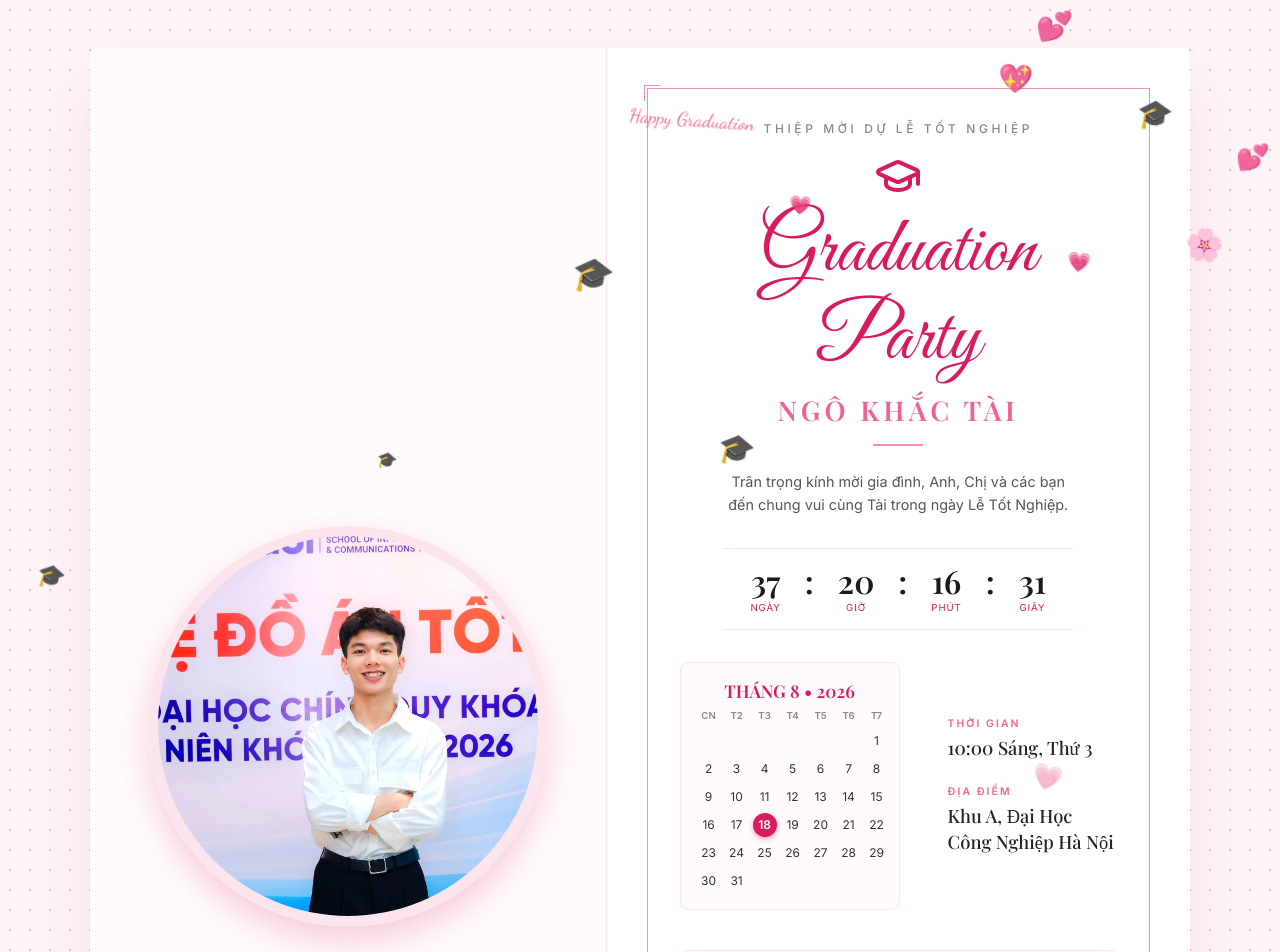
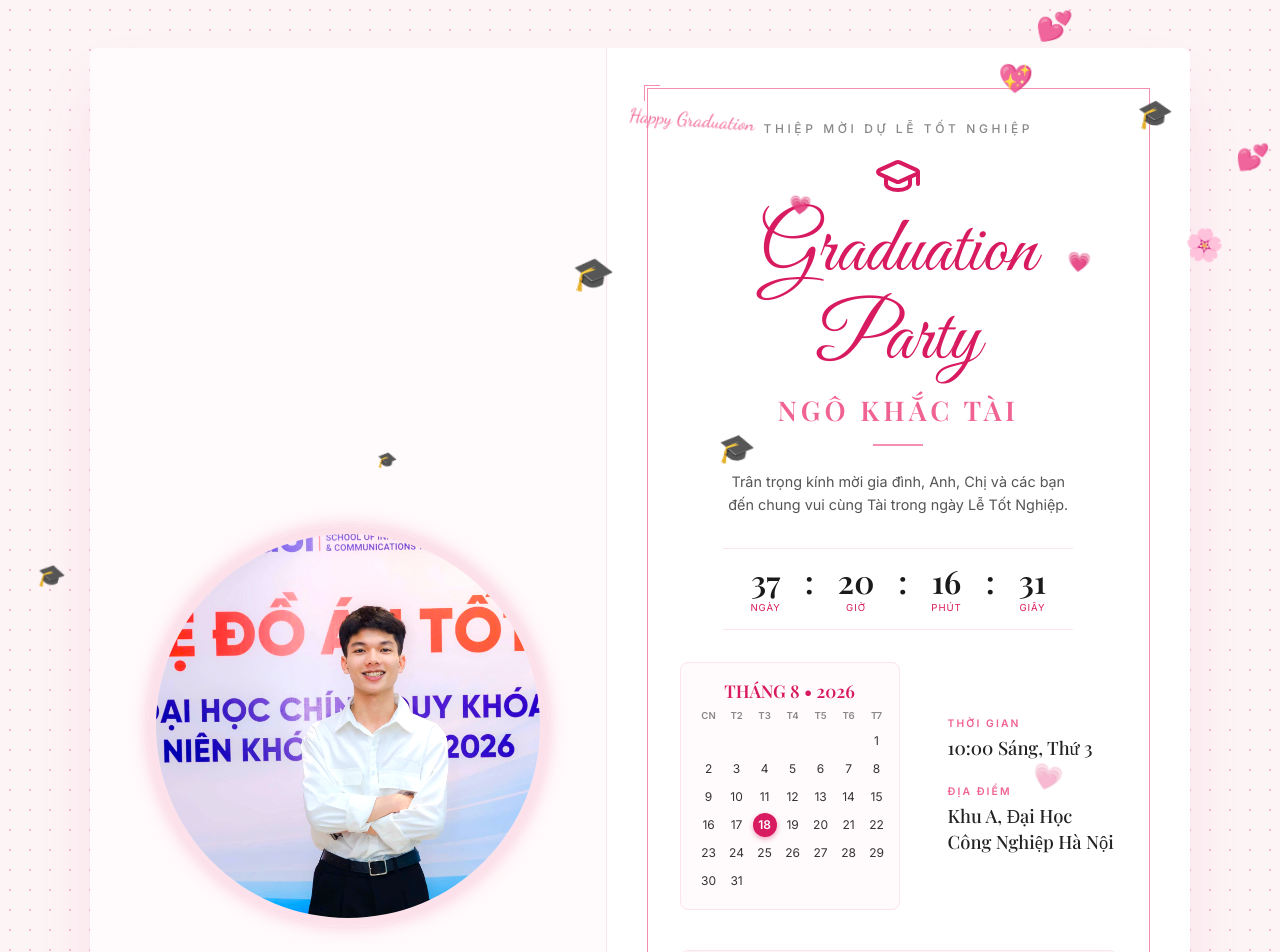
Before and after one commit to ngotai109/thieptotnghiepngokhactai, a React (Vite) app: page / in a window 1280 px wide. Shown: the top 952 px of the page. Built offline with nearby package versions, Linux system fonts and the light colour scheme; grey boxes are pictures that could not be loaded; a web font is replaced by a local one.

Commit message:
style: add glowing effect to circle frame

```diff
--- a/src/index.css
+++ b/src/index.css
@@ -79,17 +79,38 @@ body {
   border-right: 1px solid #fce4ec;
 }
 
+@keyframes pulseGlow {
+  0% {
+    box-shadow: 0 0 15px rgba(244, 143, 177, 0.4), inset 0 0 15px rgba(244, 143, 177, 0.4);
+    border-color: #fce4ec;
+  }
+  50% {
+    box-shadow: 0 0 40px rgba(216, 27, 96, 0.6), inset 0 0 25px rgba(216, 27, 96, 0.4);
+    border-color: #f8bbd0;
+  }
+  100% {
+    box-shadow: 0 0 15px rgba(244, 143, 177, 0.4), inset 0 0 15px rgba(244, 143, 177, 0.4);
+    border-color: #fce4ec;
+  }
+}
+
 .circle-frame {
   width: 100%;
   max-width: 400px;
   aspect-ratio: 1 / 1;
   position: relative;
   border-radius: 50%;
-  border: 10px solid #fce4ec; /* Soft pink border */
-  box-shadow: 0 15px 30px rgba(216, 27, 96, 0.2);
+  border: 8px solid #fce4ec; /* Soft pink border */
   margin: 0 auto;
   overflow: hidden;
   box-sizing: border-box;
+  animation: pulseGlow 3s ease-in-out infinite;
+  transition: all 0.3s ease;
+}
+
+.circle-frame:hover {
+  transform: scale(1.02);
+  animation-duration: 1.5s;
 }
 
 .circle-frame img {
```
